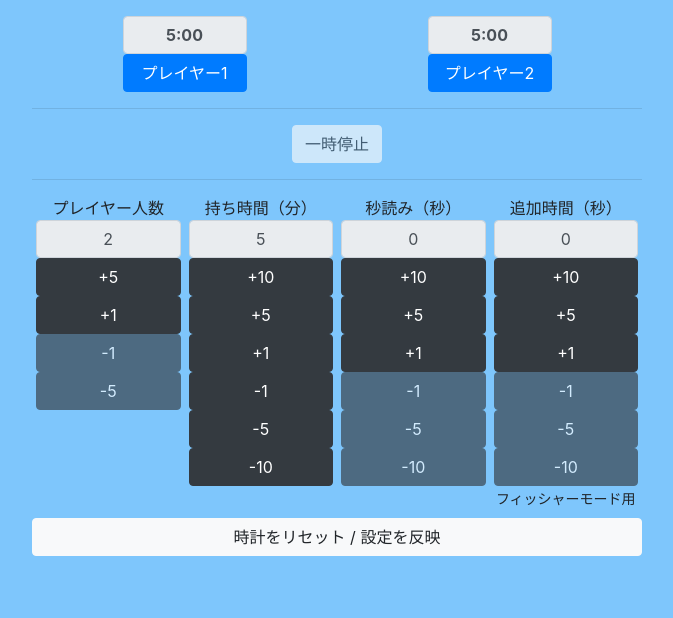
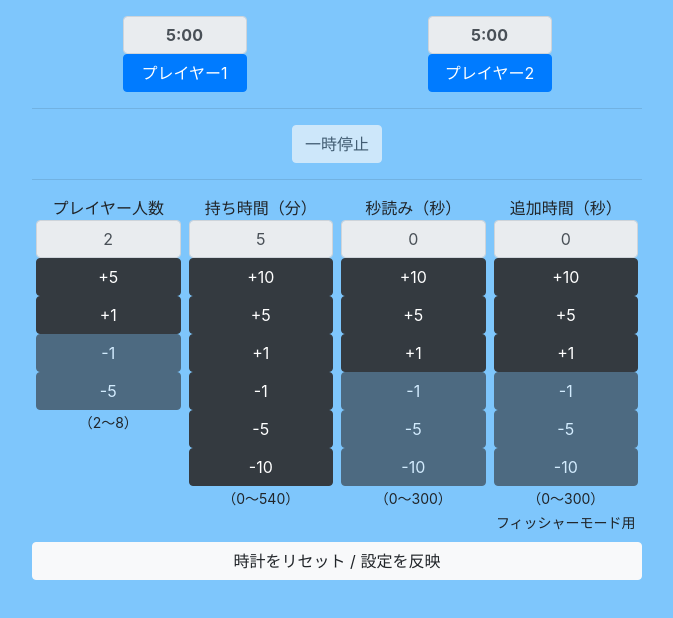
Before and after one commit to myokoym/webchessclock, a Nuxt app: page /rooms/1 in a window 1280 px wide. Shown: the top 618 px of the page, without its empty margins (303-976 px from the left). Built offline with nearby package versions, Linux system fonts and the light colour scheme.

Commit message:
add min-max label

```diff
--- a/components/InputSpinner.vue
+++ b/components/InputSpinner.vue
@@ -8,6 +8,7 @@
     <button class="btn btn-dark" type="button"                  v-on:click="add(-1)"  v-bind:disabled="value <= min">-1</button>
     <button class="btn btn-dark" type="button" v-if="max >= 5"  v-on:click="add(-5)"  v-bind:disabled="value <= min">-5</button>
     <button class="btn btn-dark" type="button" v-if="max >= 10" v-on:click="add(-10)" v-bind:disabled="value <= min">-10</button>
+    <span class="text-center"><small>（{{min}}～{{max}}）</small></span>
     <span class="text-center" v-if="description"><small>{{description}}</small></span>
   </div>
 </template>
```
